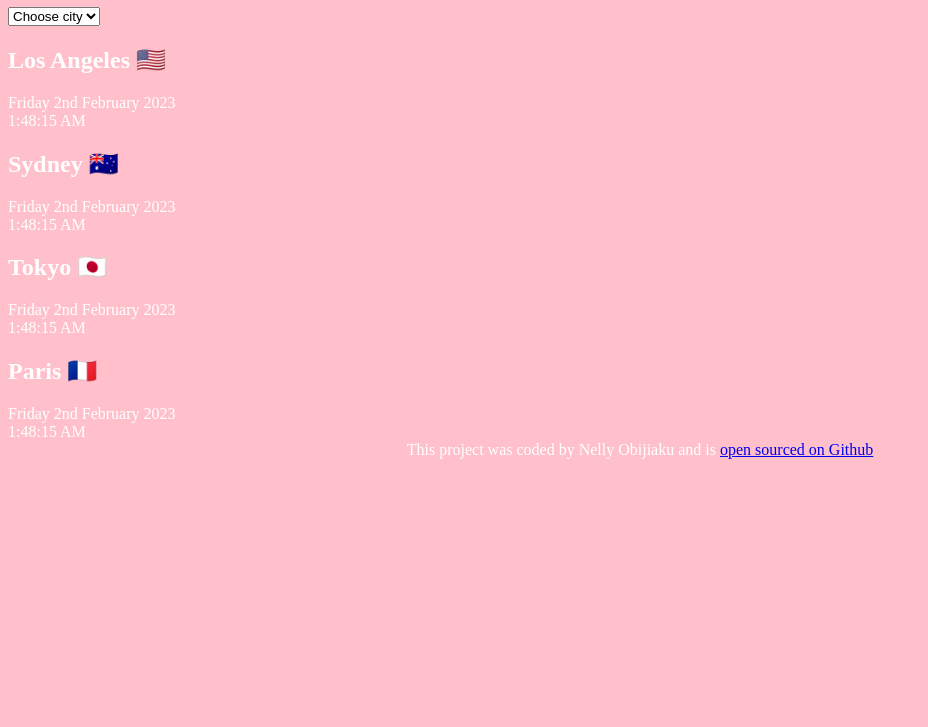
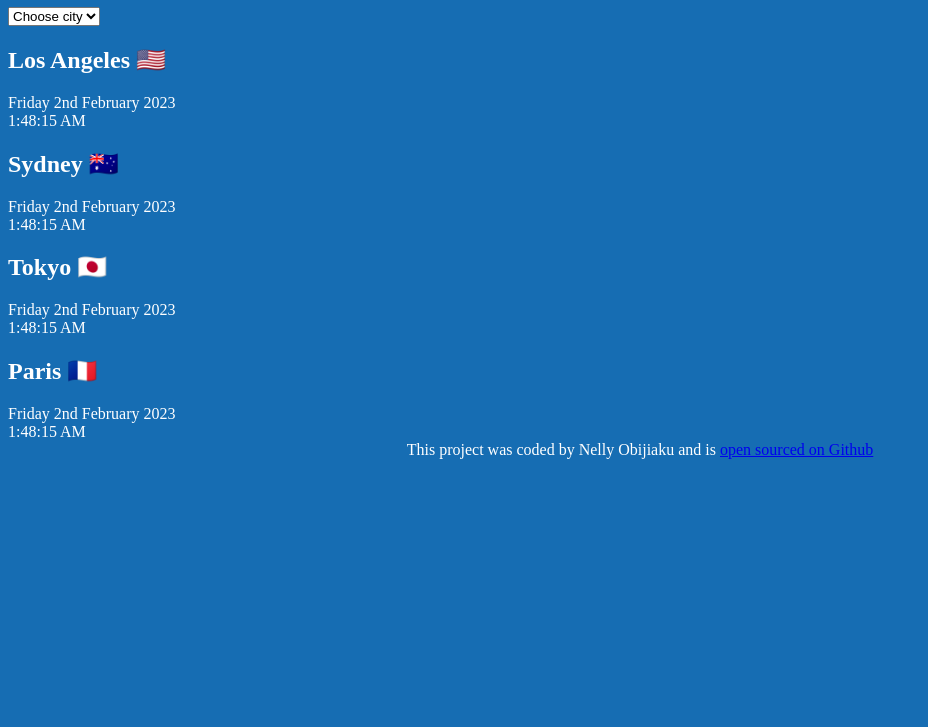
Before and after one commit to nellyobi/World-Clock, a plain HTML site: page index.html in a window 1280 px wide. Shown: the part 73-800 px from the top of the page, without its empty margins (0-928 px from the left). Drawn offline with Linux system fonts and the light colour scheme; a script that the page names is missing; a web font is replaced by a local one.

Commit message:
Updated the page color

```diff
--- a/src/styles.css
+++ b/src/styles.css
@@ -1,5 +1,5 @@
 body {
-    background: pink;
+    background: #166DB3;
     color: white;
 }
 
```
